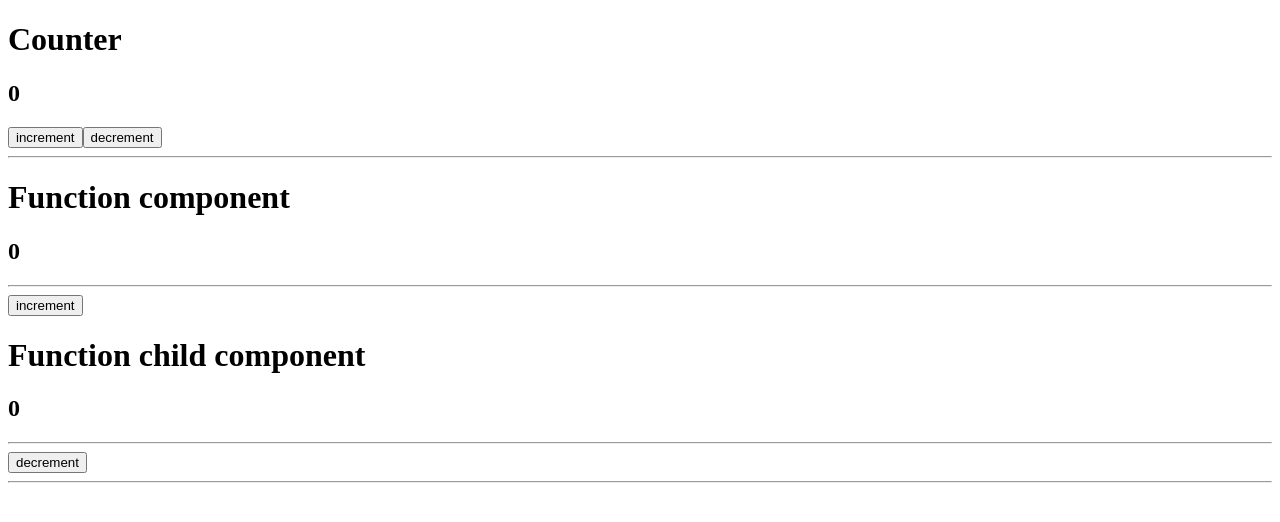
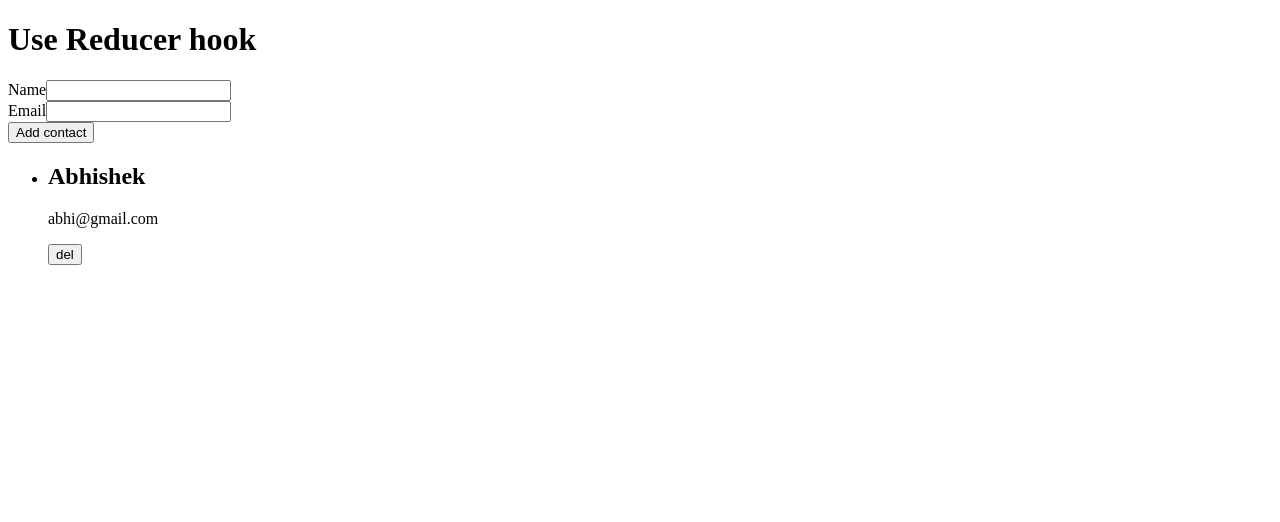
Before and after one commit to abhisheksarmah/react-lifecycle-hooks, a React (Create React App) app: page / in a window 1280 px wide. Shown: the top 522 px of the page. Built offline with nearby package versions, Linux system fonts and the light colour scheme.

Commit message:
use reducer hook learned

```diff
--- a/src/App.js
+++ b/src/App.js
@@ -1,69 +1,74 @@
-import React, { useContext, useState } from "react";
-import { CounterContext } from "./CounterContext";
+import React, { useReducer, useState } from "react";
+const initialState = [
+  {
+    id: Date.now(),
+    name: "Abhishek",
+    email: "abhi@gmail.com",
+  },
+];
+const reducer = (state, action) => {
+  switch (action.type) {
+    case "add":
+      return [...state, action.payload];
+    case "delete":
+      return state.filter((contact) => contact.id !== action.payload.id);
+    default:
+      throw new Error();
+  }
+};
 function App() {
-  const [counter, setCounter] = useState(0);
+  const [state, dispatch] = useReducer(reducer, initialState);
+  const [name, setName] = useState("");
+  const [email, setEmail] = useState("");
+
+  const addContact = (e) => {
+    e.preventDefault();
+    setName("");
+    setEmail("");
+    dispatch({ type: "add", payload: { id: Date.now(), name, email } });
+  };
+
   return (
     <div>
-      <h1>Counter</h1>
-      <h2>{counter}</h2>
-      <div>
-        <button onClick={() => setCounter(counter + 1)}>increment</button>
-        <button onClick={() => setCounter(counter - 1)}>decrement</button>
-      </div>
-      <hr></hr>
-      <CounterContext.Provider value={{ counter, setCounter }}>
-        <FComponent />
-        <hr></hr>
-        {/* <CComponent /> */}
-      </CounterContext.Provider>
+      <h1>Use Reducer hook</h1>
+      <form onSubmit={addContact}>
+        <div>
+          <label>Name</label>
+          <input
+            type="text"
+            value={name}
+            onChange={(e) => setName(e.target.value)}
+          />
+        </div>
+        <div>
+          <label>Email</label>
+          <input
+            type="email"
+            value={email}
+            onChange={(e) => setEmail(e.target.value)}
+          />
+        </div>
+        <button>Add contact</button>
+      </form>
+      <ul>
+        {state.map((contact) => {
+          return (
+            <li key={contact.id}>
+              <h2>{contact.name}</h2>
+              <p>{contact.email}</p>
+              <button
+                onClick={() =>
+                  dispatch({ type: "delete", payload: { id: contact.id } })
+                }
+              >
+                del
+              </button>
+            </li>
+          );
+        })}
+      </ul>
     </div>
   );
 }
 
-const FComponent = () => {
-  const { counter, setCounter } = useContext(CounterContext);
-  return (
-    <div>
-      <div className="border">
-        <h1>Function component</h1>
-        <h2>{counter}</h2>
-        <hr></hr>
-        <button onClick={() => setCounter(counter + 1)}>increment</button>
-        <FChild />
-      </div>
-    </div>
-  );
-};
-
-const FChild = () => {
-  const { counter, setCounter } = useContext(CounterContext);
-  return (
-    <div>
-      <div className="border">
-        <h1>Function child component</h1>
-        <h2>{counter}</h2>
-        <hr></hr>
-        <button onClick={() => setCounter(counter - 1)}>decrement</button>
-      </div>
-    </div>
-  );
-};
-
-class CComponent extends React.Component {
-  render() {
-    return (
-      <div>
-        <div className="border">
-          <h1>Class component</h1>
-          <CounterContext.Consumer>
-            {(value) => {
-              return <h2>{value}</h2>;
-            }}
-          </CounterContext.Consumer>
-        </div>
-      </div>
-    );
-  }
-}
-
 export default App;
```
